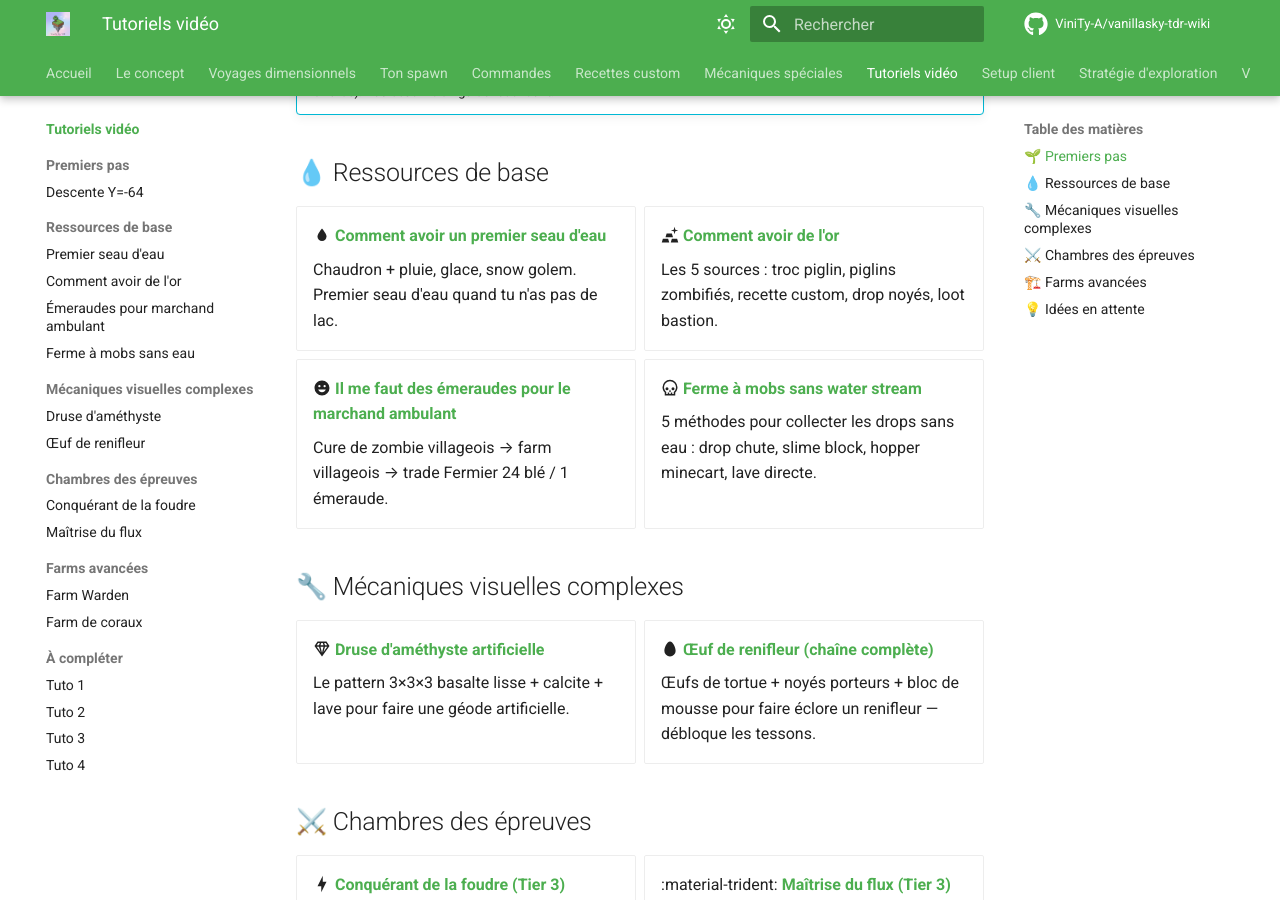
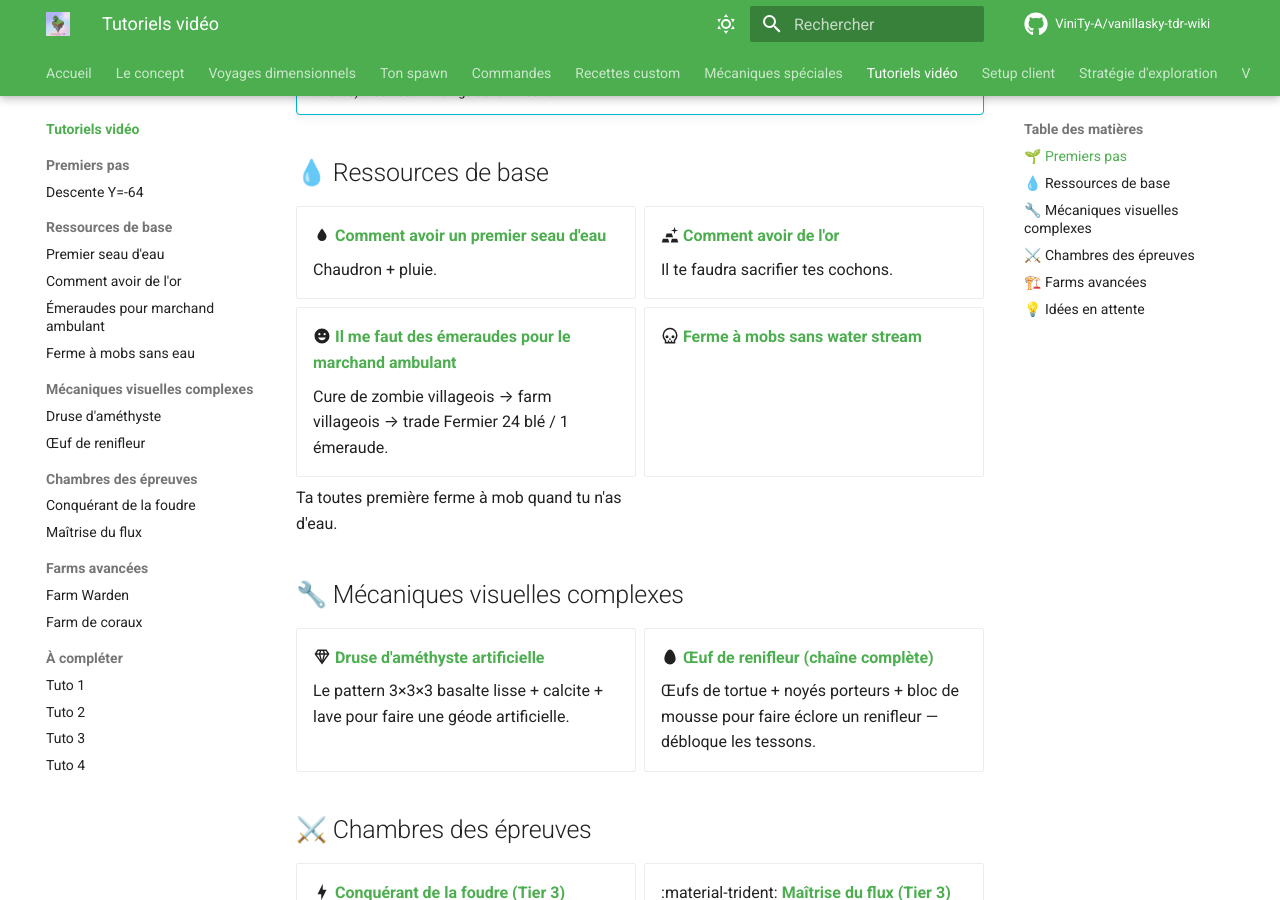
Before and after one commit to ViniTy-A/vanillasky-tdr-wiki, an MkDocs documentation site: the page built from docs/tutoriels/index.md, in a window 1280 px wide and 900 px high, scrolled down 689 px. Built offline with MkDocs 1.6.1 and Material for MkDocs 9.7.7, drawn with Linux system fonts in a browser that asks for light colours; comment, search, counter and statistics services are not loaded.

Commit message:
Update index.md

```diff
--- a/docs/tutoriels/index.md
+++ b/docs/tutoriels/index.md
@@ -26,11 +26,11 @@ Toutes les vidéos seront hébergées sur **YouTube non répertorié** (visibles
 
 -   :material-water: **[Comment avoir un premier seau d'eau](premier-seau-eau.md)**
 
-    Chaudron + pluie, glace, snow golem. Premier seau d'eau quand tu n'as pas de lac.
+    Chaudron + pluie.
 
 -   :material-gold: **[Comment avoir de l'or](comment-avoir-or.md)**
 
-    Les 5 sources : troc piglin, piglins zombifiés, recette custom, drop noyés, loot bastion.
+    Il te faudra sacrifier tes cochons.
 
 -   :material-emoticon: **[Il me faut des émeraudes pour le marchand ambulant](emeraudes-marchand.md)**
 
@@ -38,7 +38,7 @@ Toutes les vidéos seront hébergées sur **YouTube non répertorié** (visibles
 
 -   :material-skull-outline: **[Ferme à mobs sans water stream](ferme-mobs-sans-eau.md)**
 
-    5 méthodes pour collecter les drops sans eau : drop chute, slime block, hopper minecart, lave directe.
+   Ta toutes première ferme à mob quand tu n'as d'eau.
 
 </div>
 
```
